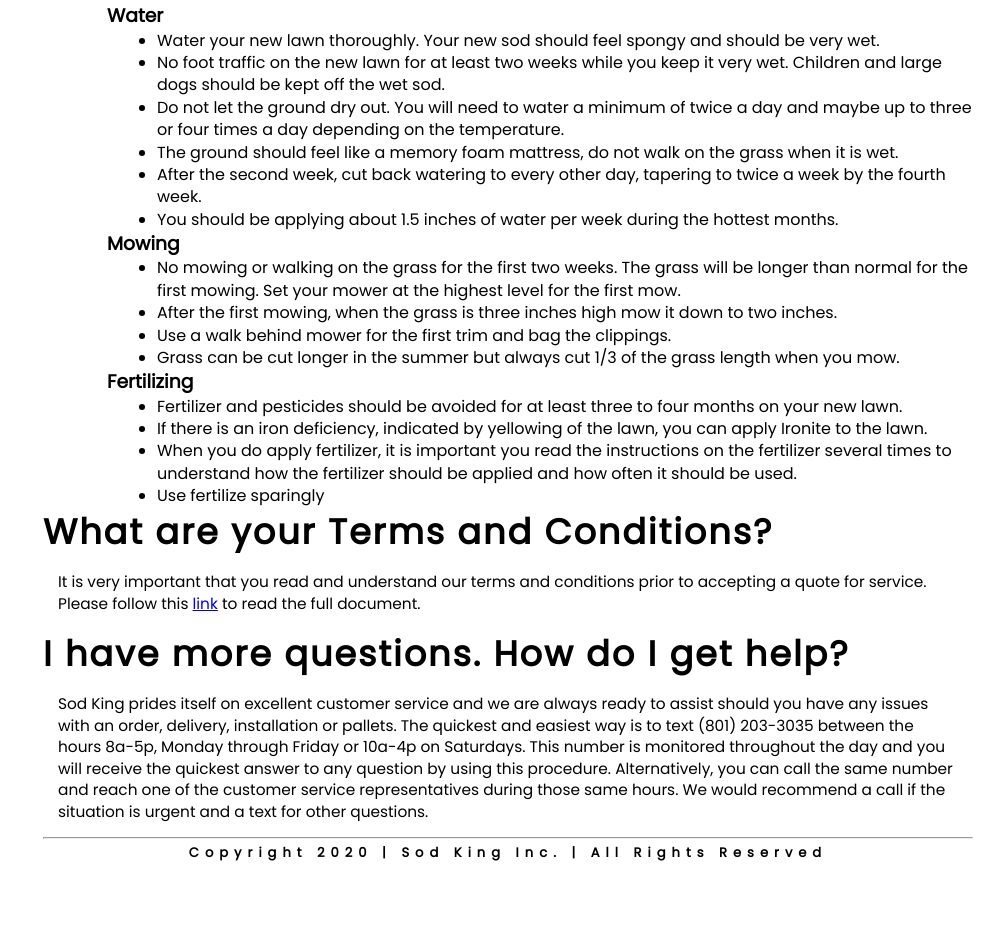
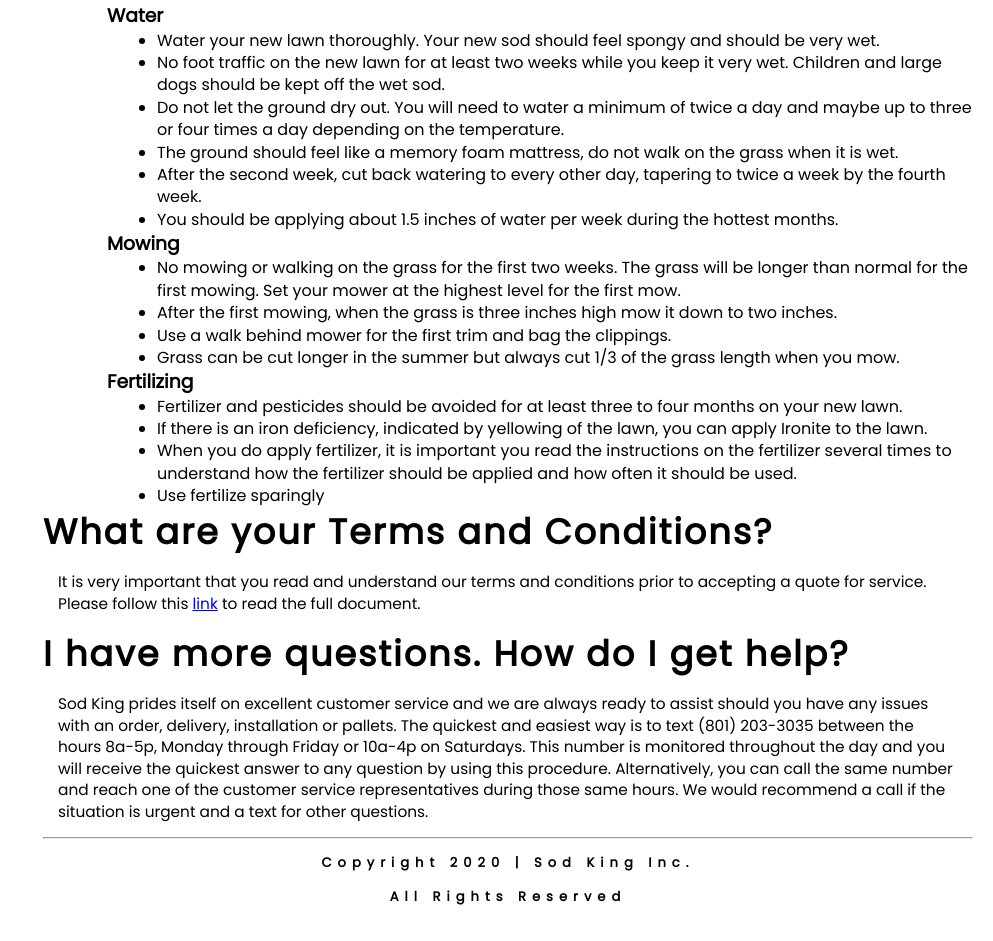
Before and after one commit to abutler911/sodKingFAQ, a plain HTML site: page index.html in a window 1280 px wide. Shown: the part 1590-2531 px from the top of the page, without its empty margins (287-1280 px from the left). Before the commit the page ends 2473 px from the top, so only its background shows below. Drawn offline with Linux system fonts and the light colour scheme.

Commit message:
Update index.html

```diff
--- a/index.html
+++ b/index.html
@@ -178,7 +178,8 @@
           <hr>
           <footer>
             <div class="copyright">
-                <h3>Copyright 2020 | Sod King Inc. | All Rights Reserved</h3>
+                <p><h3>Copyright 2020 | Sod King Inc.</p></h3>
+                <p><h3>All Rights Reserved</p></h3>
             </div>
         </footer>
      </main>
```
